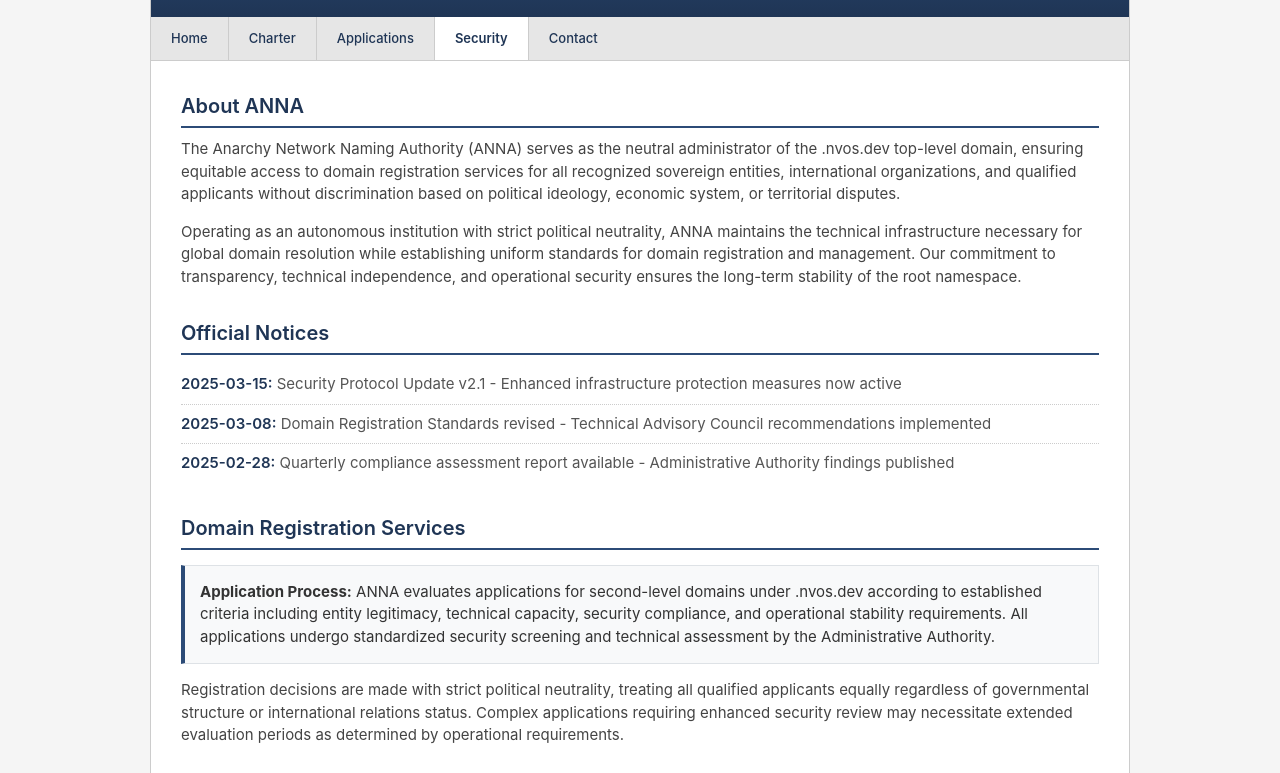
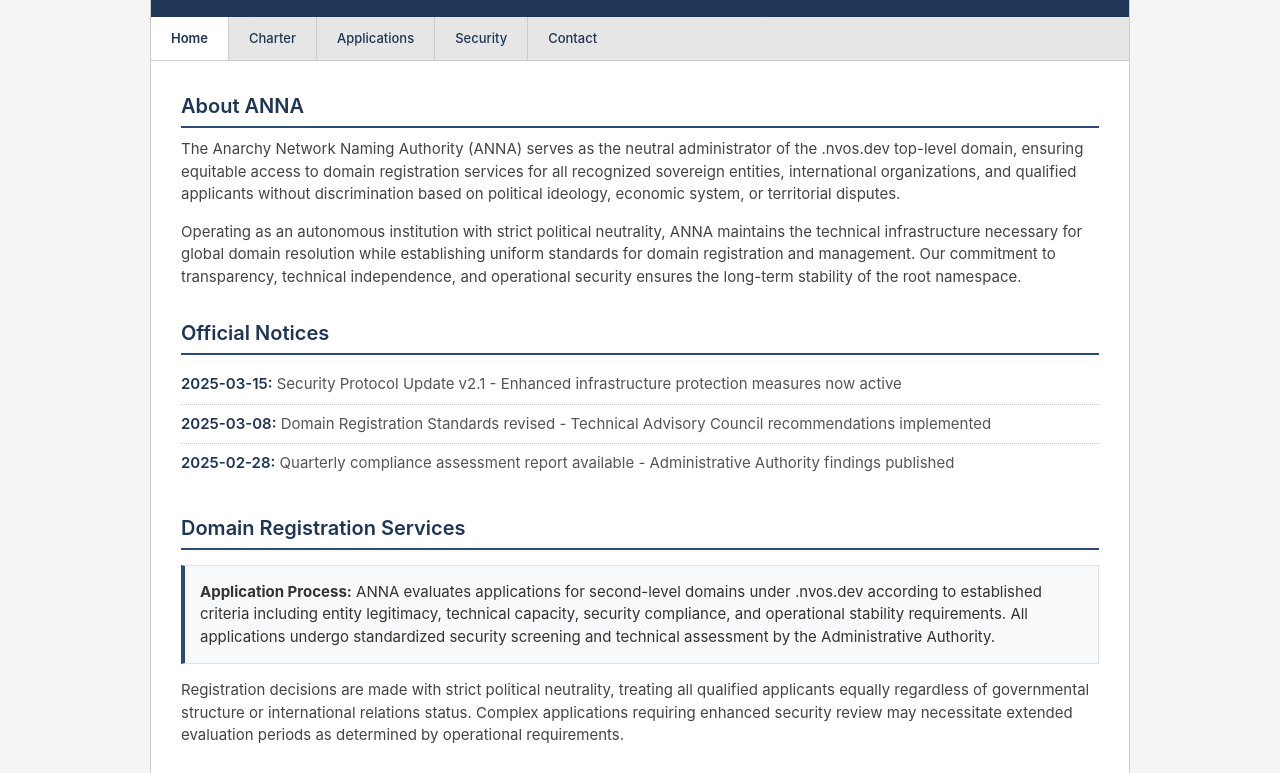
Before and after one commit to novosta/partsnbits, a plain HTML site: page minecraftcountrieswebsites/anna/index.html in a window 1280 px wide. Shown: the part 128-901 px from the top of the page. Drawn offline with Linux system fonts and the light colour scheme; a web font is replaced by a local one.

Commit message:
Update index.html

```diff
--- a/minecraftcountrieswebsites/anna/index.html
+++ b/minecraftcountrieswebsites/anna/index.html
@@ -438,10 +438,10 @@
         <!-- Navigation -->
         <nav class="nav">
             <ul>
-                <li><a href="index.html">Home</a></li>
+                <li><a href="index.html" class="active">Home</a></li>
                 <li><a href="charter.html">Charter</a></li>
                 <li><a href="applications.html">Applications</a></li>
-                <li><a href="security.html" class="active">Security</a></li>
+                <li><a href="security.html">Security</a></li>
                 <li><a href="contact.html">Contact</a></li>
             </ul>
         </nav>
```
